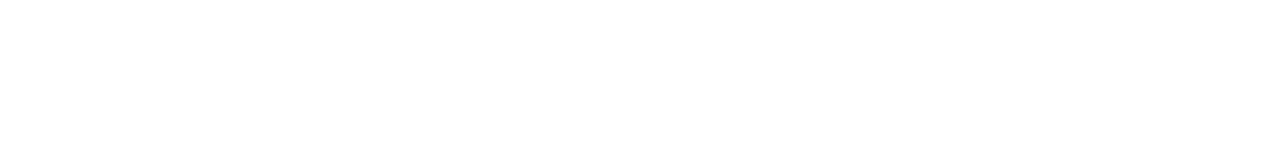
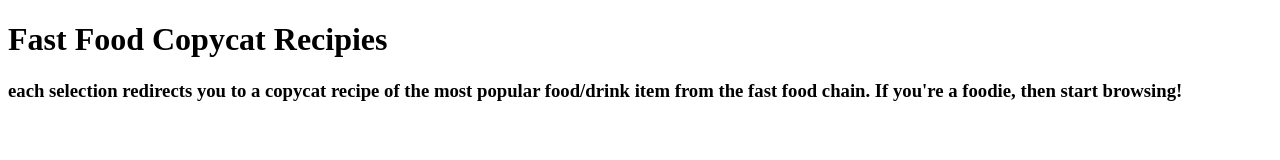
Before and after one commit to Maitchaa/12_6, a plain HTML site: page fastfood.html in a window 1280 px wide. Drawn offline with Linux system fonts and the light colour scheme.

Commit message:
Update fastfood.html

```diff
--- a/fastfood.html
+++ b/fastfood.html
@@ -5,7 +5,9 @@
   <title>InstaRecipe</title>
 </head>
 <body>
-
+  <h1>Fast Food Copycat Recipies </h1>
+    <h3>each selection redirects you to a copycat recipe of the most popular food/drink item from the fast food chain. If you're
+    a foodie, then start browsing! </h3>
 
 
 </body>
```
